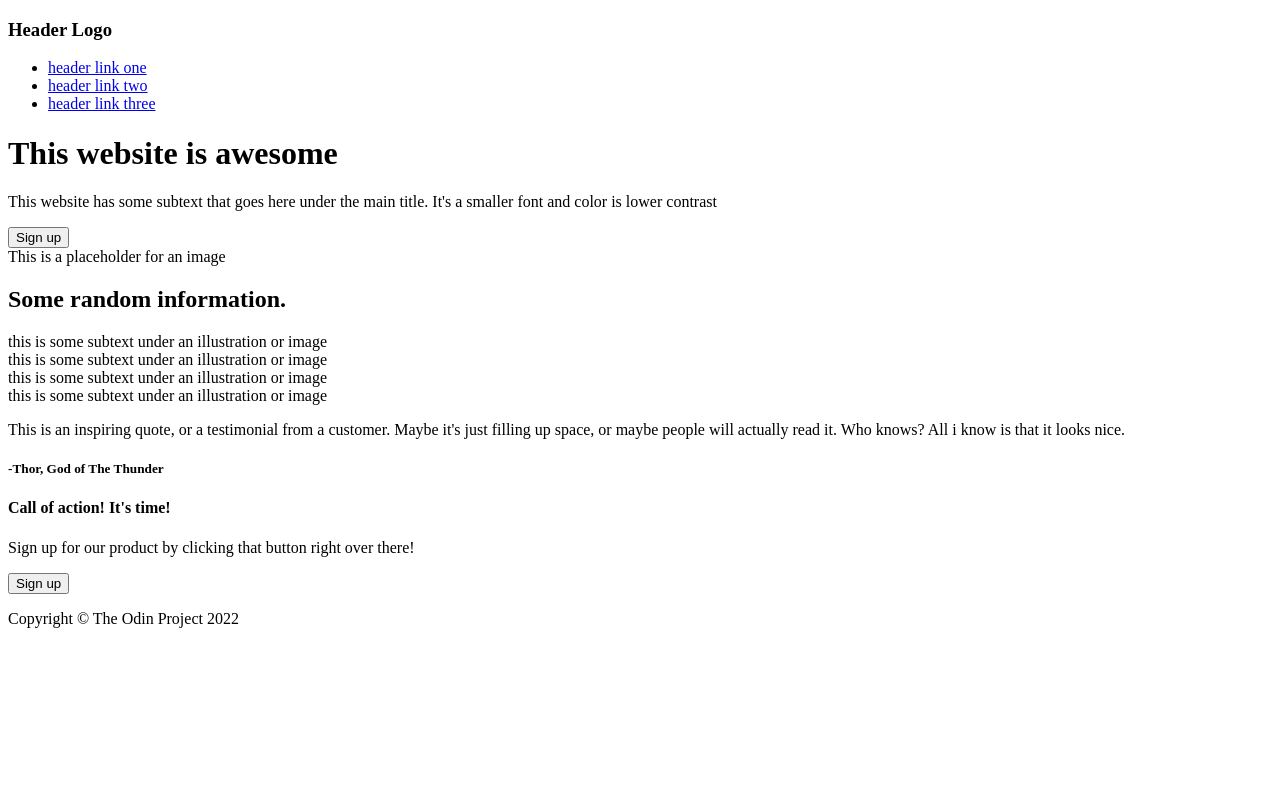
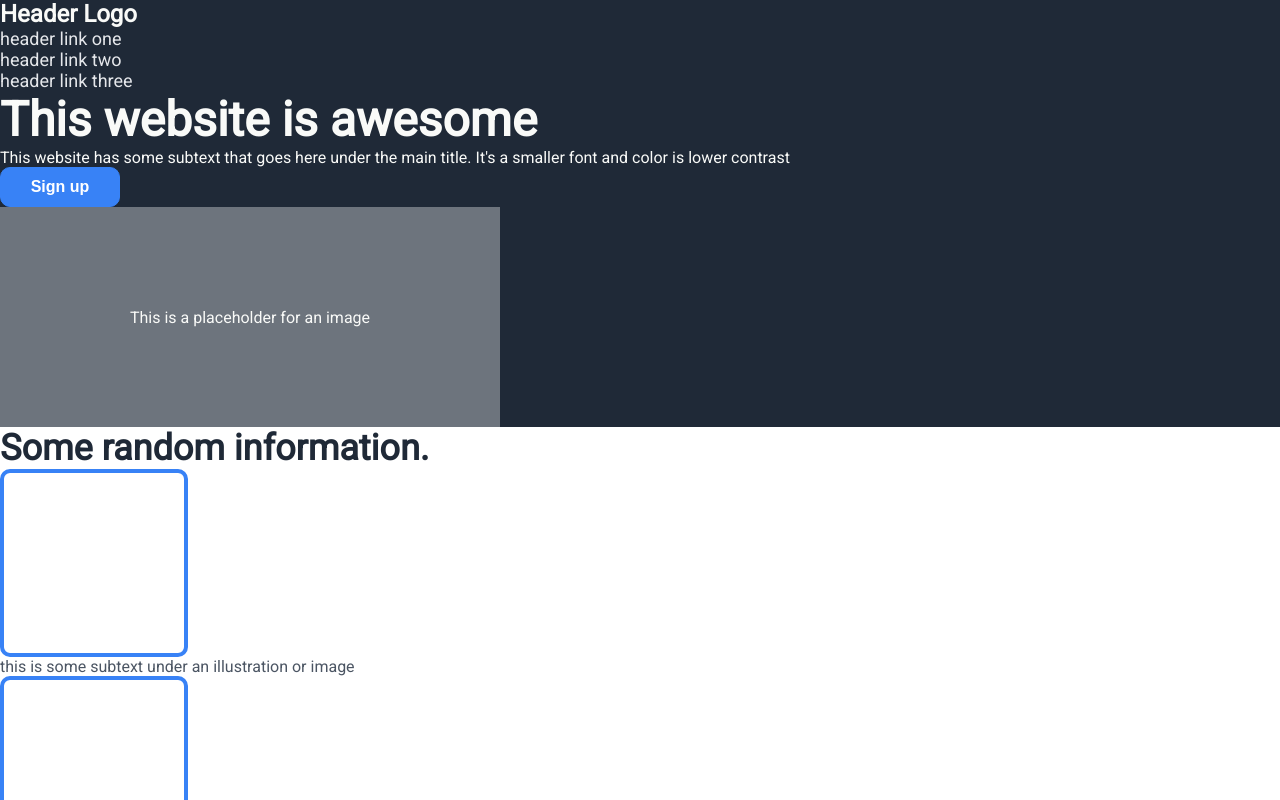
Before and after one commit to ROSS1996/lpage-template1, a plain HTML site: page index.html in a window 1280 px wide. Shown: the top 800 px of the page. Drawn offline with Linux system fonts and the light colour scheme.

Commit message:
Add initial page style

```diff
--- a/index.html
+++ b/index.html
@@ -5,11 +5,12 @@
     <meta http-equiv="X-UA-Compatible" content="IE=edge">
     <meta name="viewport" content="width=device-width, initial-scale=1.0">
     <title>Landing Page Template</title>
+    <link rel="stylesheet" href="style.css">
 </head>
 <body>
     <header>
         <nav>
-            <h3>Header Logo</h3>
+            <h3 class="logo">Header Logo</h3>
             <ul>
                 <li><a href="#">header link one</a></li>
                 <li><a href="#">header link two</a></li>
@@ -21,40 +22,42 @@
             <p>This website has some subtext that goes here under the main title. It's a smaller font and color is lower contrast</p>
             <button>Sign up</button>
         </div>
-        <div>
+        <div class="placeholder-big">
             This is a placeholder for an image
         </div>
     </header>
     <main>
         <section>
-            <h2>Some random information.</h2>
-            <div>
-                <div></div>
+            <h2 class="information">Some random information.</h2>
+            <div class="illustration">
+                <div class="illustration-ph"></div>
                 this is some subtext under an illustration or image
             </div>
-            <div>
-                <div></div>
+            <div class="illustration">
+                <div class="illustration-ph"></div>
                 this is some subtext under an illustration or image
             </div>
-            <div>
-                <div></div>
+            <div class="illustration">
+                <div class="illustration-ph"></div>
                 this is some subtext under an illustration or image
             </div>
-            <div>
-                <div></div>
+            <div class="illustration">
+                <div class="illustration-ph"></div>
                 this is some subtext under an illustration or image
             </div>
         </section>
-        <section>
-            <p>This is an inspiring quote, or a testimonial from a customer. Maybe it's just filling up space, or maybe people will actually read it.
+        <section class="testimonial">
+            <blockquote>This is an inspiring quote, or a testimonial from a customer. Maybe it's just filling up space, or maybe people will actually read it.
                 Who knows? All i know is that it looks nice.
-            </p>
+            </blockquote>
             <h5>-Thor, God of The Thunder</h5>
         </section>
         <section>
-            <h4>Call of action! It's time!</h4>
-            <p>Sign up for our product by clicking that button right over there!</p>
-            <button>Sign up</button>
+            <div class="call">
+                <h4>Call of action! It's time!</h4>
+                <p>Sign up for our product by clicking that button right over there!</p>
+                <button class="callbtn">Sign up</button>
+            </div>
         </section>
     </main>
     <footer>
--- /dev/null
+++ b/style.css
@@ -0,0 +1,101 @@
+@import url('https://fonts.googleapis.com/css?family=Roboto&display=swap');
+
+* {
+    margin: 0;
+    padding: 0;
+    text-decoration: none;
+}
+
+body {
+    font-family: 'Roboto', sans-serif;
+}
+
+header, footer {
+    background-color: #1F2937;
+    color: #F9FAF8;
+}
+
+nav {
+    list-style-type: none;
+    font-size: 18px;
+}
+
+nav a {
+    color: #E5E7EB;
+}
+
+h1 {
+    font-size: 48px;
+    font-weight: bolder;
+}
+
+button {
+    background-color: #3882f6;
+    color: white;
+    width: 120px;
+    height: 40px;
+    font-weight: bold;
+    border-radius: 10px;
+    border: 1px solid #3882f6;
+    font-size: 16px;
+}
+
+button:hover {
+    cursor: pointer;
+}
+
+button:active {
+    background-color: #0950c3;
+}
+
+blockquote {
+    font-size: 36px;
+    font-style: italic;
+    font-weight: 300;
+    color: #1F2937;
+}
+
+.logo {
+    font-size: 24px;
+}
+
+.placeholder-big {
+    background-color: #6D747D;
+    width: 500px;
+    height: 220px;
+    display: flex;
+    align-items: center;
+    justify-content: center;
+}
+
+.testimonial {
+    background-color: #E5E7EB;
+}
+
+.information {
+    font-size: 36px;
+    font-weight: 800;
+    color: #1F2937;
+}
+
+.illustration {
+    color: #4B5563;
+}
+
+.illustration-ph {
+    width: 180px;
+    height: 180px;
+    border-radius: 10px;
+    border: 4px solid #3882f6;
+}
+
+.call {
+    height: 150px;
+    width: 800px;
+    background-color: #3882f6;
+    color: white;
+}
+
+.callbtn {
+    border: 2px solid white;
+}
```
